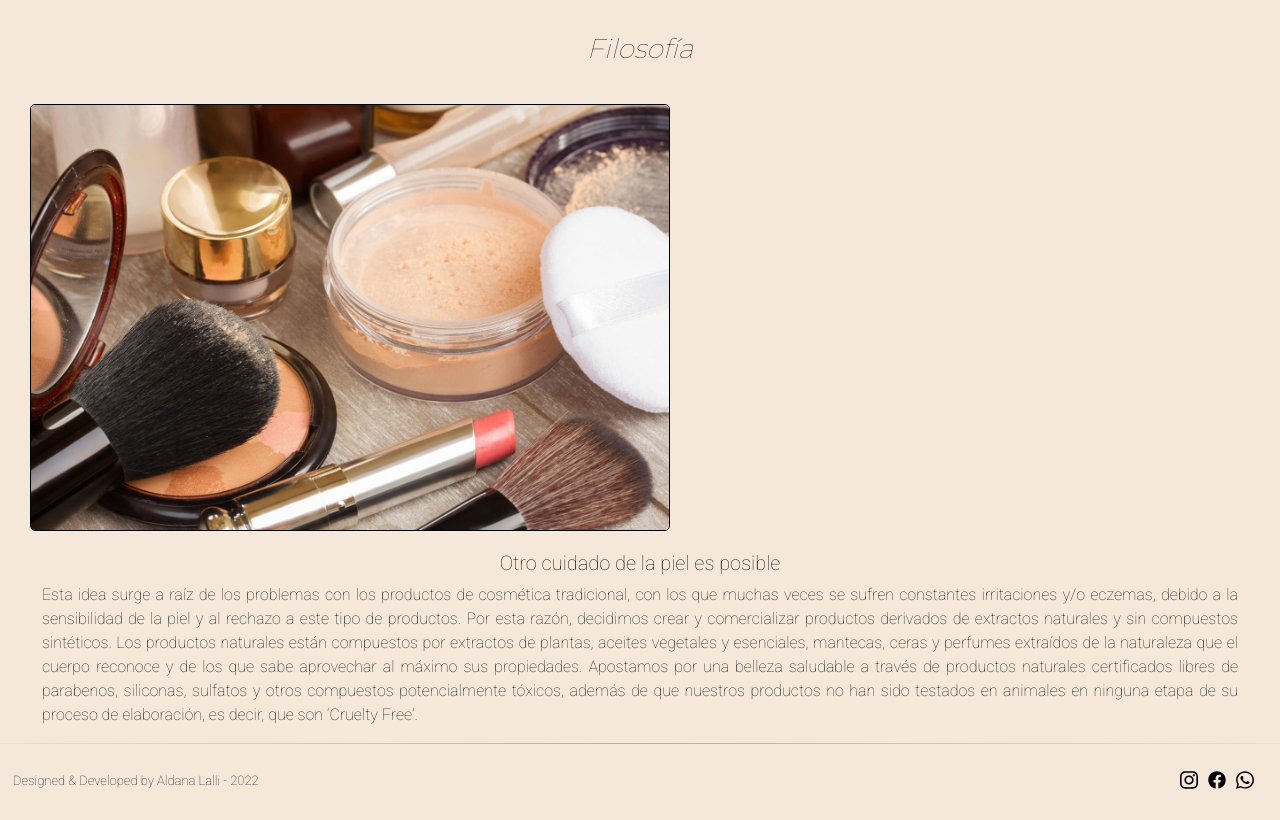
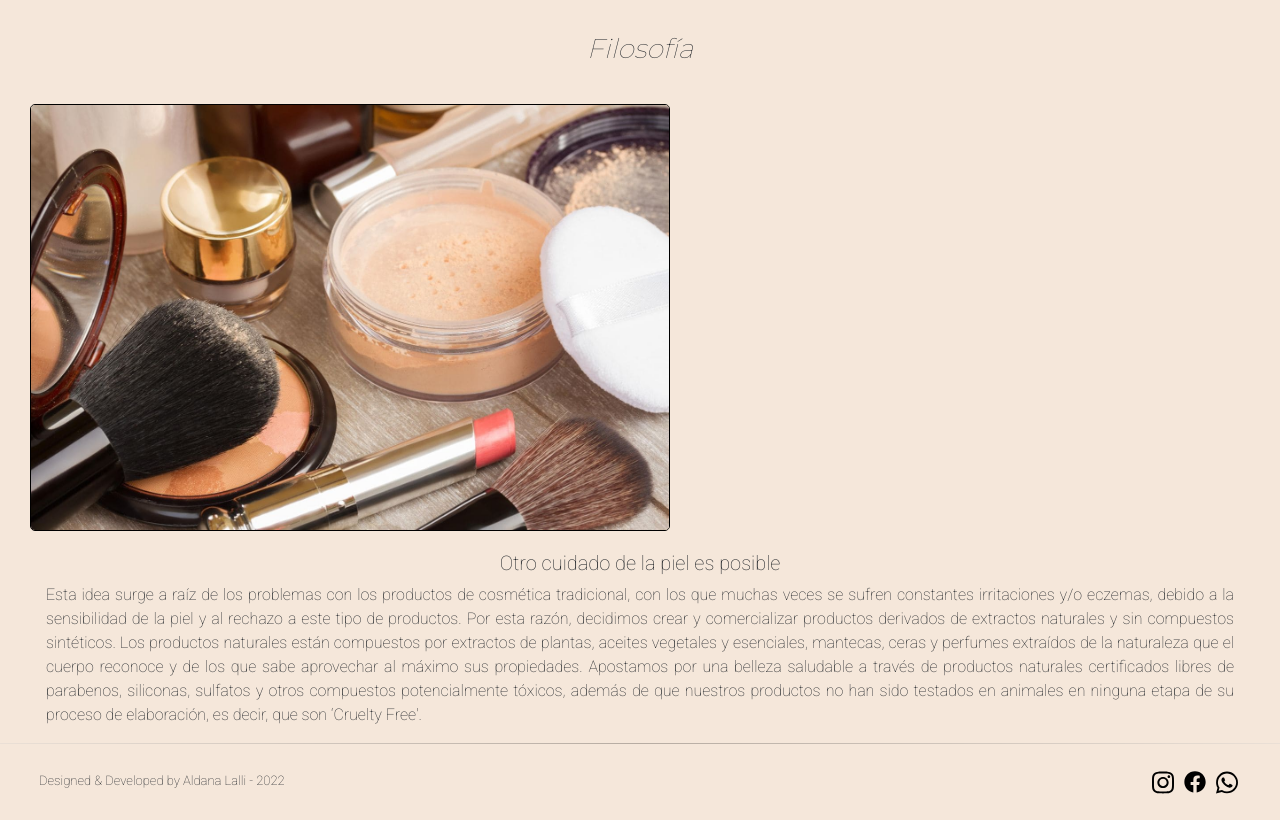
Before and after one commit to aldana-lalli/basic-mineral-makeup, a website: page pages/filosofia.html in a window 1280 px wide. Shown: the part 343-1163 px from the top of the page. Drawn offline with nearby package versions, Linux system fonts and the light colour scheme.

Commit message:
Ajuste de posiciones del footer

```diff
--- a/pages/filosofia.html
+++ b/pages/filosofia.html
@@ -71,13 +71,13 @@
             </div>
 
         <section class="filosofia">
-            <article>
+            <article class="filosofia__article">
                 <div>
                     <img class="filosofia__img img-fluid" src="../resources/filosofia/mineral.jpg" alt="Foto maquillaje">
                 </div>
                 <div class="filosofia__texto">
                     <h5 class="filosofia__intro">Otro cuidado de la piel es posible</h5>
-                    <p class="filosofia__parrafo container-fluid">Esta idea surge a raíz de los problemas con los productos de cosmética tradicional, con los que muchas veces se sufren constantes irritaciones y/o eczemas, debido a la sensibilidad de la piel y al rechazo a este tipo de productos.
+                    <p class="filosofia__parrafo">Esta idea surge a raíz de los problemas con los productos de cosmética tradicional, con los que muchas veces se sufren constantes irritaciones y/o eczemas, debido a la sensibilidad de la piel y al rechazo a este tipo de productos.
                     Por esta razón, decidimos crear y comercializar productos derivados de extractos naturales y sin compuestos sintéticos. Los productos naturales están compuestos por extractos de plantas, aceites vegetales y esenciales, mantecas, ceras y perfumes extraídos de la naturaleza que el cuerpo reconoce y de los que sabe aprovechar al máximo sus propiedades.
                     Apostamos por una belleza saludable a través de productos naturales certificados libres de parabenos, siliconas, sulfatos y otros compuestos potencialmente tóxicos, además de que nuestros productos no han sido testados en animales en ninguna etapa de su proceso de elaboración, es decir, que son ‘Cruelty Free'.</p>
                 </div>
--- a/scss/_footer.scss
+++ b/scss/_footer.scss
@@ -15,8 +15,8 @@
         align-self: flex-end;
         justify-content: center;
         padding: 5px;
-        margin-right: 16px;
-        margin-bottom: 20px;
+        margin-right: 2em;
+        margin-bottom: 0.5em;
     }
 }
 
@@ -24,11 +24,12 @@
     font-size: small;
     justify-content: center;
     align-items: center;
-    margin: 1em;
+    padding: 1em;
+    margin-left: 2em;
 }
 
 .redes {
-    width: 1.75em;
+    width: 2em;
     padding: 5px;
 }
 
--- a/scss/styles.scss
+++ b/scss/styles.scss
@@ -102,6 +102,10 @@ hr {
     flex-direction: row;
     margin: 0 30px 0 30px;
 
+    &__article {
+        flex-direction: row;
+    }
+
     &__titulo--F {
         @extend .titulos;
         font-style: italic;
@@ -111,7 +115,7 @@ hr {
         border: 1px solid black;
         border-radius: 5px;
         object-fit: cover;
-        justify-content: center;
+
         align-items: center;
         margin-left: auto;
         margin-right: auto;
```
Also changed, not shown: index.html (+1 -2 lines), css/styles.css.
